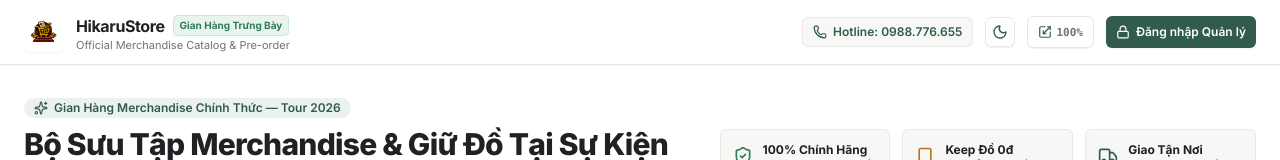
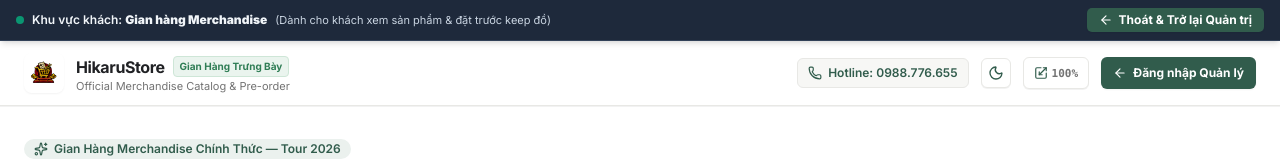
Before and after one commit to Kyrishaki/eventmate, a Next.js app: page /en/dashboard/settings in a window 1280 px wide. Shown: the top 160 px of the page. Built offline with nearby package versions, Linux system fonts and the light colour scheme.

Commit message:
fix(guest-showcase): add guest preview mode, instant return to admin bar and 1-click admin login

```diff
--- a/src/app/[locale]/(dashboard)/layout.tsx
+++ b/src/app/[locale]/(dashboard)/layout.tsx
@@ -18,7 +18,7 @@ function useMounted() {
 
 export default function DashboardLayout({ children }: { children: React.ReactNode }) {
   const [sidebarOpen, setSidebarOpen] = React.useState(false);
-  const { isAuthenticated, user } = useAuthStore();
+  const { isAuthenticated, user, isGuestPreview } = useAuthStore();
   const hasMounted = useMounted();
 
   if (!hasMounted) {
@@ -30,13 +30,9 @@ export default function DashboardLayout({ children }: { children: React.ReactNod
   }
 
   // GUEST SESSION CHECK:
-  // If the user has role === 'viewer' OR has no active authenticated session:
+  // If the user is in preview mode, or has role === 'viewer', or has no active session:
   // Render the dedicated public Guest Showcase Layout.
-  // The guest is ONLY permitted to view available merchandise/products in the shop,
-  // contact to buy online, or place a hold ticket ("keep đồ") for event pickup.
-  // Internal operations (revenue metrics, financial charts, internal order logs,
-  // team accounts, POS cash drawer, settings) are completely shielded from guests.
-  const isGuest = !isAuthenticated || !user || isViewerOnly(user.role);
+  const isGuest = isGuestPreview || !isAuthenticated || !user || isViewerOnly(user.role);
 
   if (isGuest) {
     return (
--- a/src/components/dashboard/topbar.tsx
+++ b/src/components/dashboard/topbar.tsx
@@ -60,9 +60,9 @@ export function Topbar({ onToggleSidebar, title }: TopbarProps) {
         <button
           type="button"
           onClick={() => {
-            useAuthStore.getState().loginAsGuest();
+            useAuthStore.getState().enterGuestPreview();
           }}
-          className="hidden md:inline-flex items-center gap-1.5 h-8 px-2.5 rounded-[6px] text-xs font-semibold border border-[#315C4C]/30 text-[#315C4C] hover:bg-[#EBF1EE] transition-colors"
+          className="hidden md:inline-flex items-center gap-1.5 h-8 px-2.5 rounded-[6px] text-xs font-semibold border border-[#315C4C]/30 text-[#315C4C] hover:bg-[#EBF1EE] transition-colors cursor-pointer"
           title="Xem thử giao diện Gian hàng Khách xem (Chỉ xem sản phẩm & Keep đồ)"
         >
           <Eye className="w-3.5 h-3.5" />
--- a/src/components/guest/guest-showcase.tsx
+++ b/src/components/guest/guest-showcase.tsx
@@ -17,6 +17,7 @@ import { Label } from '@/components/ui/label';
 import { ThemeToggle } from '@/components/ui/theme-toggle';
 import { DensityToggle } from '@/components/ui/density-toggle';
 import { Link } from '@/i18n/routing';
+import { useAuthStore } from '@/stores/auth-store';
 import {
   Package,
   Phone,
@@ -31,9 +32,11 @@ import {
   Truck,
   Users2,
   Bookmark,
+  ArrowLeft,
 } from 'lucide-react';
 
 export function GuestShowcase() {
+  const { isGuestPreview, previousUser, exitGuestPreview } = useAuthStore();
   const { products, variants, categories, events, booths, allocations, updateVariantPreorders } = useDataStore();
   const { activeWorkspace } = useWorkspaceStore();
   const { activeBankConfig } = useOrdersStore();
@@ -173,8 +176,36 @@ export function GuestShowcase() {
 
   return (
     <div className="min-h-screen bg-[#F7F7F5] dark:bg-neutral-950 text-[#202124] dark:text-neutral-100 flex flex-col font-sans transition-colors">
+      {/* Top Preview Banner with Instant 1-Click Return */}
+      <div className="bg-[#1E293B] text-white px-4 py-2 flex items-center justify-between text-xs sticky top-0 z-50 border-b border-slate-700 shadow-md">
+        <div className="flex items-center gap-2">
+          <span className="w-2 h-2 rounded-full bg-emerald-400 animate-pulse" />
+          <span className="font-semibold text-slate-100">
+            {isGuestPreview || previousUser ? 'Chế độ xem trước:' : 'Khu vực khách:'} <b>Gian hàng Merchandise</b>
+          </span>
+          <span className="text-[11px] text-slate-300 hidden md:inline">
+            (Dành cho khách xem sản phẩm & đặt trước keep đồ)
+          </span>
+        </div>
+
+        <div className="flex items-center gap-2">
+          <button
+            type="button"
+            onClick={() => {
+              exitGuestPreview();
+              window.location.href = '/dashboard';
+            }}
+            className="inline-flex items-center gap-1.5 px-3 py-1 rounded-[5px] bg-[#315C4C] hover:bg-[#284A3D] text-white font-bold text-xs shadow-xs transition-colors cursor-pointer"
+            title="Thoát giao diện khách và trở lại trang quản trị"
+          >
+            <ArrowLeft className="w-3.5 h-3.5" />
+            <span>Thoát & Trở lại Quản trị</span>
+          </button>
+        </div>
+      </div>
+
       {/* Top Customer Header */}
-      <header className="sticky top-0 z-40 bg-white dark:bg-neutral-900 border-b border-[#E8E8E5] dark:border-neutral-800 shadow-2xs">
+      <header className="sticky top-[37px] z-40 bg-white dark:bg-neutral-900 border-b border-[#E8E8E5] dark:border-neutral-800 shadow-2xs">
         <div className="max-w-7xl mx-auto px-4 sm:px-6 h-16 flex items-center justify-between gap-4">
           {/* Brand Logo & Showcase Badge */}
           <div className="flex items-center gap-3">
@@ -226,19 +257,26 @@ export function GuestShowcase() {
             {/* Display Density Toggle */}
             <DensityToggle />
 
-            {/* Admin Login Switcher */}
-            <Link href="/login">
-              <Button
-                variant="primary"
-                size="sm"
-                className="h-8 text-xs font-semibold gap-1.5 bg-[#315C4C] hover:bg-[#254639] text-white"
-                title="Dành cho Quản trị viên và Thu ngân máy POS"
-              >
-                <Lock className="w-3.5 h-3.5" />
-                <span className="hidden sm:inline">Đăng nhập Quản lý</span>
-                <span className="sm:hidden">Quản lý</span>
-              </Button>
-            </Link>
+            {/* Admin Return / Login Button */}
+            <button
+              type="button"
+              onClick={() => {
+                if (isGuestPreview || previousUser) {
+                  exitGuestPreview();
+                  window.location.href = '/dashboard';
+                } else {
+                  window.location.href = '/login';
+                }
+              }}
+              className="inline-flex items-center gap-1.5 h-8 px-3 rounded-[6px] text-xs font-bold bg-[#315C4C] hover:bg-[#284A3D] text-white transition-colors shadow-xs cursor-pointer shrink-0"
+              title="Quay lại giao diện quản trị"
+            >
+              <ArrowLeft className="w-3.5 h-3.5" />
+              <span className="hidden sm:inline">
+                {isGuestPreview || previousUser ? 'Trở lại Quản lý' : 'Đăng nhập Quản lý'}
+              </span>
+              <span className="sm:hidden">Quản lý</span>
+            </button>
           </div>
         </div>
       </header>
@@ -953,9 +991,20 @@ export function GuestShowcase() {
               Hotline: 0988.776.655
             </a>
             <span>•</span>
-            <Link href="/login" className="hover:text-[#315C4C] font-semibold">
-              Khu vực Quản trị / Thu ngân
-            </Link>
+            <button
+              type="button"
+              onClick={() => {
+                if (isGuestPreview || previousUser) {
+                  exitGuestPreview();
+                  window.location.href = '/dashboard';
+                } else {
+                  window.location.href = '/login';
+                }
+              }}
+              className="hover:text-[#315C4C] font-semibold text-xs cursor-pointer text-[#315C4C] underline"
+            >
+              {isGuestPreview || previousUser ? '← Thoát xem thử & Trở lại Quản trị' : 'Khu vực Quản trị / Thu ngân'}
+            </button>
           </div>
         </div>
       </footer>
--- a/src/stores/auth-store.ts
+++ b/src/stores/auth-store.ts
@@ -69,12 +69,17 @@ export const MASTER_ACCOUNTS: UserAccount[] = [
 
 interface AuthState {
   user: AuthUser | null;
+  previousUser: AuthUser | null;
+  isGuestPreview: boolean;
   isAuthenticated: boolean;
   accounts: UserAccount[];
 
   // Auth actions
   login: (identifier: string, password: string) => { success: boolean; message?: string };
   loginAsGuest: () => void;
+  enterGuestPreview: () => void;
+  exitGuestPreview: () => void;
+  quickLoginAsAdmin: () => void;
   setUser: (user: AuthUser | null) => void;
   logout: () => void;
 
@@ -103,6 +108,8 @@ export const useAuthStore = create<AuthState>()(
     (set, get) => ({
       // NEW VISITORS START WITH NO ACTIVE SESSION (user is null, isAuthenticated is false)
       user: null,
+      previousUser: null,
+      isGuestPreview: false,
       isAuthenticated: false,
       accounts: MASTER_ACCOUNTS,
 
@@ -184,6 +191,7 @@ export const useAuthStore = create<AuthState>()(
       },
 
       loginAsGuest: () => {
+        const current = get().user;
         const guestUser: AuthUser = {
           id: 'guest-visitor',
           username: 'guest',
@@ -192,14 +200,76 @@ export const useAuthStore = create<AuthState>()(
         };
 
         set({
+          previousUser: current && current.role !== 'viewer' ? current : get().previousUser,
           user: guestUser,
           isAuthenticated: true,
+          isGuestPreview: true,
         });
       },
 
-      setUser: (user) => set({ user, isAuthenticated: !!user }),
+      enterGuestPreview: () => {
+        const current = get().user;
+        const guestUser: AuthUser = {
+          id: 'guest-visitor',
+          username: 'guest',
+          fullName: 'Khách xem (Chỉ đọc)',
+          role: 'viewer',
+        };
 
-      logout: () => set({ user: null, isAuthenticated: false }),
+        set({
+          previousUser: current && current.role !== 'viewer' ? current : get().previousUser,
+          user: guestUser,
+          isAuthenticated: true,
+          isGuestPreview: true,
+        });
+      },
+
+      exitGuestPreview: () => {
+        const prev = get().previousUser;
+        if (prev && prev.role !== 'viewer') {
+          set({
+            user: prev,
+            isAuthenticated: true,
+            isGuestPreview: false,
+            previousUser: null,
+          });
+        } else {
+          // Restore default master admin account
+          const masterAdmin = MASTER_ACCOUNTS[0];
+          set({
+            user: {
+              id: masterAdmin.id,
+              username: masterAdmin.username,
+              email: masterAdmin.email,
+              fullName: masterAdmin.fullName,
+              role: masterAdmin.role,
+            },
+            isAuthenticated: true,
+            isGuestPreview: false,
+            previousUser: null,
+          });
+        }
+      },
+
+      quickLoginAsAdmin: () => {
+        const masterAdmin = MASTER_ACCOUNTS[0];
+        set({
+          user: {
+            id: masterAdmin.id,
+            username: masterAdmin.username,
+            email: masterAdmin.email,
+            fullName: masterAdmin.fullName,
+            role: masterAdmin.role,
+          },
+          isAuthenticated: true,
+          isGuestPreview: false,
+          previousUser: null,
+        });
+      },
+
+      setUser: (user) => set({ user, isAuthenticated: !!user, isGuestPreview: false }),
+
+      logout: () => set({ user: null, isAuthenticated: false, isGuestPreview: false, previousUser: null }),
 
       createStaffAccount: (data) => {
         const cleanUsername = data.username.trim();
```
Also changed, not shown: src/app/[locale]/(auth)/login/page.tsx (+33 -12 lines).
